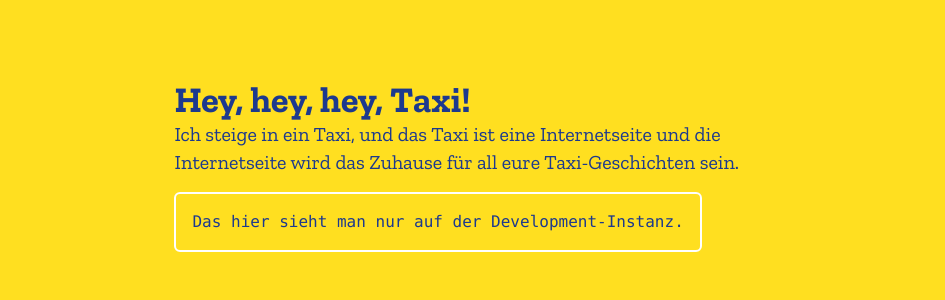
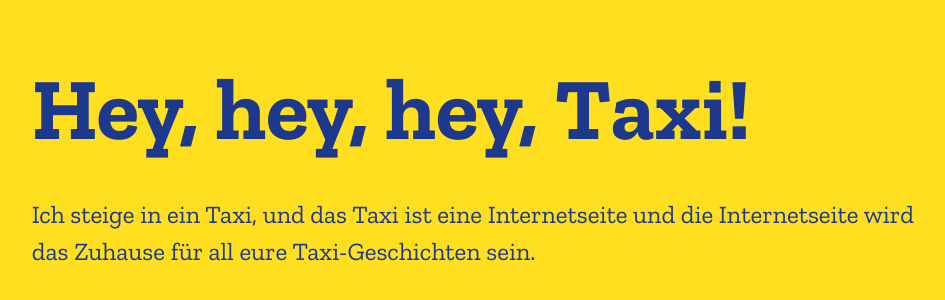
Before and after one commit to seblammers/heyheyheytaxi.de, a SvelteKit app: page / in a window 1280 px wide. Shown: the part 234-534 px from the top of the page, without its empty margins (166-1111 px from the left). Built offline with nearby package versions, Linux system fonts and the light colour scheme.

Commit message:
hey hey hey css tokens

```diff
--- a/package.json
+++ b/package.json
@@ -22,6 +22,7 @@
 		"@sveltejs/vite-plugin-svelte": "^6.2.1",
 		"@tailwindcss/vite": "^4.1.17",
 		"@types/node": "^22",
+		"bits-ui": "^2.14.4",
 		"eslint": "^9.39.1",
 		"eslint-config-prettier": "^10.1.8",
 		"eslint-plugin-svelte": "^3.13.0",
@@ -32,6 +33,7 @@
 		"svelte": "^5.43.8",
 		"svelte-check": "^4.3.4",
 		"tailwindcss": "^4.1.17",
+		"tailwindcss-animate": "^1.0.7",
 		"typescript": "^5.9.3",
 		"typescript-eslint": "^8.47.0",
 		"vite": "^7.2.2",
--- a/src/routes/+page.svelte
+++ b/src/routes/+page.svelte
@@ -1,12 +1,11 @@
-<section class="flex flex-col items-center justify-center mx-auto w-screen h-screen max-w-prose">
-	<div>
+<section
+	class="flex flex-col items-center justify-center mx-auto w-full h-screen max-w-prose px-sm"
+>
+	<div class="flex flex-col gap-md w-full">
 		<h1 class="text-4xl font-bold">Hey, hey, hey, Taxi!</h1>
 		<p class="text-xl">
 			Ich steige in ein Taxi, und das Taxi ist eine Internetseite und die Internetseite wird das
 			Zuhause für all eure Taxi-Geschichten sein.
 		</p>
-		<div class="rounded-md border-white border-2 p-4 mt-4 w-fit">
-			<pre>Das hier sieht man nur auf der Development-Instanz.</pre>
-		</div>
 	</div>
 </section>
--- a/src/routes/layout.css
+++ b/src/routes/layout.css
@@ -1,14 +1,354 @@
 @import 'tailwindcss';
+@plugin 'tailwindcss-animate';
+@layer base {
+	/* these styles are used for bits-ui. we put it first so our own styles may override them where needed below. */
+	*,
+	::after,
+	::before,
+	::backdrop,
+	::file-selector-button {
+		border-color: var(--color-border-card, currentColor);
+	}
 
+	* {
+		@apply border-border;
+	}
+	html {
+		-webkit-text-size-adjust: 100%;
+		font-variation-settings: normal;
+		scrollbar-color: var(--bg-muted);
+	}
+	html {
+		font-size: 156%; /* 25px / 16px = 156% */
+	}
+	@media (max-width: 576px) {
+		html {
+			font-size: 100%; /* 16px base font size for smaller screens */
+		}
+	}
+}
+
+:root {
+	/* BITS UI */
+	/* Colors */
+	--background: hsl(0 0% 100%);
+	--background-alt: hsl(0 0% 100%);
+	--foreground: hsl(0 0% 9%);
+	--foreground-alt: hsl(0 0% 32%);
+	--muted: hsl(240 5% 96%);
+	--muted-foreground: hsla(0 0% 9% / 0.4);
+	--border: hsl(240 6% 10%);
+	--border-input: hsla(240 6% 10% / 0.17);
+	--border-input-hover: hsla(240 6% 10% / 0.4);
+	--border-card: hsla(240 6% 10% / 0.1);
+	--dark: hsl(240 6% 10%);
+	--dark-10: hsla(240 6% 10% / 0.1);
+	--dark-40: hsla(240 6% 10% / 0.4);
+	--dark-04: hsla(240 6% 10% / 0.04);
+	--accent: hsl(204 94% 94%);
+	--accent-foreground: hsl(204 80% 16%);
+	--destructive: hsl(347 77% 50%);
+	--tertiary: hsl(37.7 92.1% 50.2%);
+	--line: hsl(0 0% 100%);
+
+	/* black */
+	--contrast: hsl(0 0% 0%);
+
+	/* Shadows */
+	--shadow-mini: 0px 1px 0px 1px rgba(0, 0, 0, 0.04);
+	--shadow-mini-inset: 0px 1px 0px 0px rgba(0, 0, 0, 0.04) inset;
+	--shadow-popover: 0px 7px 12px 3px hsla(var(--dark-10));
+	--shadow-kbd: 0px 2px 0px 0px rgba(0, 0, 0, 0.07);
+	--shadow-btn: 0px 1px 0px 1px rgba(0, 0, 0, 0.03);
+	--shadow-card: 0px 2px 0px 1px rgba(0, 0, 0, 0.04);
+	--shadow-date-field-focus: 0px 0px 0px 3px rgba(24, 24, 27, 0.17);
+}
+
+/* inside the theme, we define our design tokens.
+  theese tokens are used to create tailwind utilities. keep in mind:
+   - defined at the top-level and
+   - not nested under other selectors or media queries */
 @theme {
-	/* 1. Font token values */
+	--color-taxi-yellow: #ffdf20;
+	--color-taxi-blue: #1c398e;
+	--color-background: var(--background);
+	--color-background-alt: var(--background-alt);
+	--color-foreground: var(--foreground);
+	--color-foreground-alt: var(--foreground-alt);
+	--color-muted: var(--muted);
+	--color-muted-foreground: var(--muted-foreground);
+	--color-border: var(--border-card);
+	--color-border-input: var(--border-input);
+	--color-border-input-hover: var(--border-input-hover);
+	--color-border-card: var(--border-card);
+	--color-dark: var(--dark);
+	--color-dark-10: var(--dark-10);
+	--color-dark-40: var(--dark-40);
+	--color-dark-04: var(--dark-04);
+	--color-accent: var(--accent);
+	--color-accent-foreground: var(--accent-foreground);
+	--color-destructive: var(--destructive);
+	--color-tertiary: var(--tertiary);
+	--color-line: var(--line);
+	--color-contrast: var(--contrast);
+
+	--shadow-mini: var(--shadow-mini);
+	--shadow-mini-inset: var(--shadow-mini-inset);
+	--shadow-popover: var(--shadow-popover);
+	--shadow-kbd: var(--shadow-kbd);
+	--shadow-btn: var(--shadow-btn);
+	--shadow-card: var(--shadow-card);
+	--shadow-date-field-focus: var(--shadow-date-field-focus);
+
+	--text-xxs: 10px;
+
+	--radius-card: 16px;
+	--radius-card-lg: 20px;
+	--radius-card-sm: 10px;
+	--radius-input: 9px;
+	--radius-button: 5px;
+	--radius-5px: 5px;
+	--radius-9px: 9px;
+	--radius-10px: 10px;
+	--radius-15px: 15px;
+
+	--spacing-input: 3rem;
+	--spacing-input-sm: 2.5rem;
+
+	--breakpoint-desktop: 1440px;
+
+	--animate-accordion-down: accordion-down 0.2s ease-out;
+	--animate-accordion-up: accordion-up 0.2s ease-out;
+	--animate-caret-blink: caret-blink 1s ease-out infinite;
+	--animate-scale-in: scale-in 0.2s ease;
+	--animate-scale-out: scale-out 0.15s ease;
+	--animate-fade-in: fade-in 0.2s ease;
+	--animate-fade-out: fade-out 0.15s ease;
+	--animate-enter-from-left: enter-from-left 0.2s ease;
+	--animate-enter-from-right: enter-from-right 0.2s ease;
+	--animate-exit-to-left: exit-to-left 0.2s ease;
+	--animate-exit-to-right: exit-to-right 0.2s ease;
+
+	@keyframes accordion-down {
+		from {
+			height: 0;
+		}
+		to {
+			height: var(--bits-accordion-content-height);
+		}
+	}
+
+	@keyframes accordion-up {
+		from {
+			height: var(--bits-accordion-content-height);
+		}
+		to {
+			height: 0;
+		}
+	}
+
+	@keyframes caret-blink {
+		0%,
+		70%,
+		100% {
+			opacity: 1;
+		}
+		20%,
+		50% {
+			opacity: 0;
+		}
+	}
+
+	@keyframes enter-from-right {
+		from {
+			opacity: 0;
+			transform: translateX(200px);
+		}
+		to {
+			opacity: 1;
+			transform: translateX(0);
+		}
+	}
+
+	@keyframes enter-from-left {
+		from {
+			opacity: 0;
+			transform: translateX(-200px);
+		}
+		to {
+			opacity: 1;
+			transform: translateX(0);
+		}
+	}
+
+	@keyframes exit-to-right {
+		from {
+			opacity: 1;
+			transform: translateX(0);
+		}
+		to {
+			opacity: 0;
+			transform: translateX(200px);
+		}
+	}
+
+	@keyframes exit-to-left {
+		from {
+			opacity: 1;
+			transform: translateX(0);
+		}
+		to {
+			opacity: 0;
+			transform: translateX(-200px);
+		}
+	}
+
+	@keyframes scale-in {
+		from {
+			opacity: 0;
+			transform: rotateX(-10deg) scale(0.9);
+		}
+		to {
+			opacity: 1;
+			transform: rotateX(0deg) scale(1);
+		}
+	}
+
+	@keyframes scale-out {
+		from {
+			opacity: 1;
+			transform: rotateX(0deg) scale(1);
+		}
+		to {
+			opacity: 0;
+			transform: rotateX(-10deg) scale(0.95);
+		}
+	}
+
+	@keyframes fade-in {
+		from {
+			opacity: 0;
+		}
+		to {
+			opacity: 1;
+		}
+	}
+
+	@keyframes fade-out {
+		from {
+			opacity: 1;
+		}
+		to {
+			opacity: 0;
+		}
+	}
+
 	--font-sans:
 		-apple-system, BlinkMacSystemFont, avenir next, avenir, segoe ui, helvetica neue, helvetica,
 		Cantarell, Ubuntu, roboto, noto, arial, sans-serif;
 	--font-serif:
 		'Zilla Slab', Iowan Old Style, Apple Garamond, Baskerville, Times New Roman, Droid Serif, Times,
 		Source Serif Pro, serif, Apple Color Emoji, Segoe UI Emoji, Segoe UI Symbol;
+	--font-sans: 'sans-serif';
+	--font-mono: 'Courier', 'sans-serif';
+	--font-alt: 'Courier', 'sans-serif';
+	--font-display: var(--font-serif);
+
+	--font-heading: var(--font-serif);
+	--font-body: var(--font-serif);
+
+	--text-4xl: 3.5rem; /* H1 */
+	--text-3xl: 3rem; /* H2 */
+	--text-2xl: 2.5rem; /* H3 */
+	--text-xl: 2rem; /* H4 */
+	--text-lg: 1.5rem; /* H5 */
+	--text-md: 1.25rem; /* H6 */
+	--text-base: 1rem; /* P */
+	--text-sm: 1rem; /* Tagline */
+	--text-xs: 0.75rem;
+	--text-2xs: 0.625rem;
+	--text-0: 0px;
+
+	--breakpoint-sm: 576px;
+	--breakpoint-md-min: 768px;
+	--breakpoint-md: 960px;
+	--breakpoint-lg: 1185px;
+	--breakpoint-xl: 1379px;
+	--breakpoint-2xl: 1536px;
+	--breakpoint-3xl: 2000px;
+
+	--spacing-3xs: 0.25rem;
+	--spacing-2xs: 0.5rem;
+	--spacing-xs: 0.75rem;
+	--spacing-sm: 1rem;
+	--spacing-md: 1.5rem;
+	--spacing-lg: 2rem;
+	--spacing-xl: 3rem;
+	--spacing-2xl: 4rem;
+	--spacing-3xl: 6rem;
+	--spacing-4xl: 9rem;
+	--spacing-5xl: 12rem;
+	--spacing-0: 0px;
 }
+
+:root {
+	h1,
+	h2,
+	h3,
+	h4,
+	h5,
+	h6 {
+		font-variant-ligatures: none;
+	}
+	/* 6. Text size token use-case */
+	h1 {
+		@apply text-4xl;
+	}
+	h2 {
+		@apply text-2xl;
+	}
+	h3 {
+		@apply text-lg;
+	}
+	h4 {
+		@apply text-md;
+	}
+	p {
+		@apply text-base;
+	}
+
+	@apply scroll-pt-[8rem] scroll-smooth;
+	--body-width: 1624px;
+	--header-height: 96px;
+}
+/* basic body styles */
 body {
-	@apply font-serif text-blue-900 bg-yellow-300;
+	height: 100vh;
+	margin-inline: auto;
+	max-width: var(--body-width);
+	@apply flex flex-col bg-taxi-yellow font-body text-base/[150%] text-taxi-blue antialiased;
 }
+
+/* main styles */
+main {
+	flex: 1 0 auto;
+	overflow: hidden;
+}
+
+/* fix for scroll position after navigation */
+/* see: https://github.com/sveltejs/kit/issues/2733 */
+html {
+	scroll-behavior: unset !important;
+}
+/* screen reader only */
+.sr-only {
+	position: absolute;
+	width: 1px;
+	height: 1px;
+	padding: 0;
+	margin: -1px;
+	overflow: hidden;
+	clip: rect(0, 0, 0, 0);
+	white-space: nowrap;
+	border-width: 0;
+}
```
Also changed, not shown: 1 other file (tests, documents, lock files or other folders).
